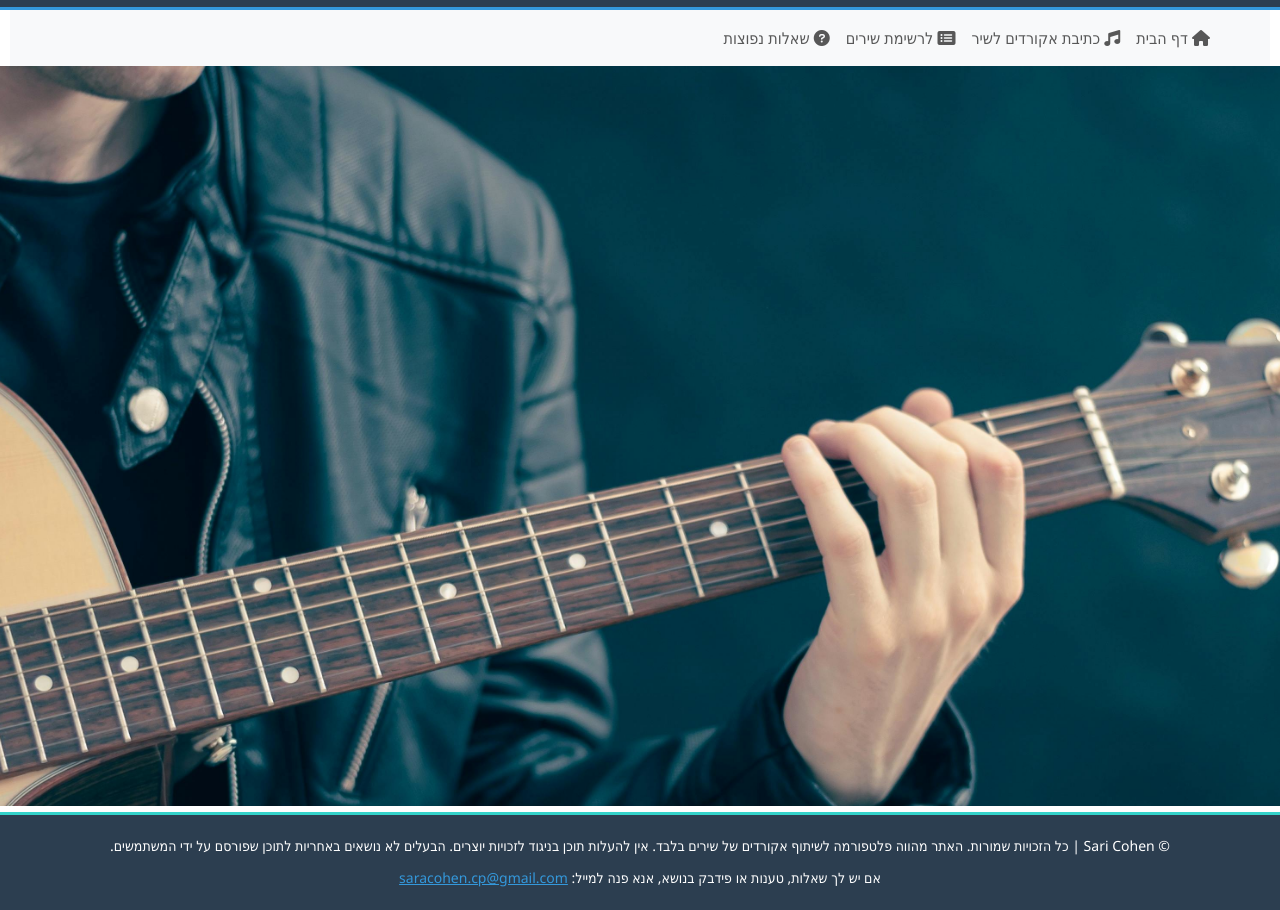
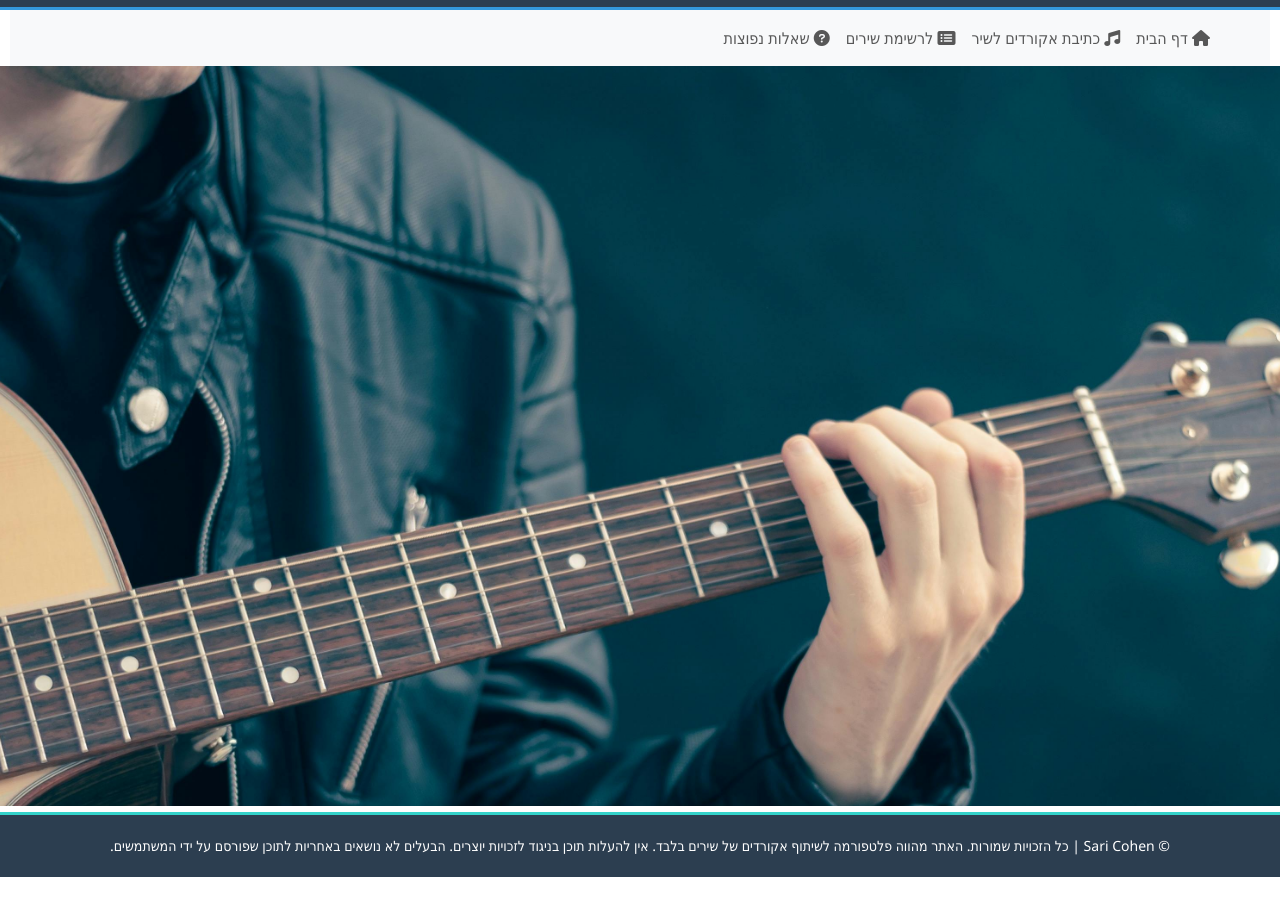
Before and after one commit to SariCohen2/Chord-editor-for-songs, a plain HTML site: page index.html in a window 1280 px wide. Shown: the part 83-993 px from the top of the page. After the commit the page ends 960 px from the top, so only its background shows below. Drawn offline with nearby package versions, Linux system fonts and the light colour scheme.

Commit message:
Update index.html
delete mail address

```diff
--- a/index.html
+++ b/index.html
@@ -61,10 +61,10 @@
             © Sari Cohen | כל הזכויות שמורות. האתר מהווה פלטפורמה לשיתוף אקורדים של שירים בלבד.
             אין להעלות תוכן בניגוד לזכויות יוצרים. הבעלים לא נושאים באחריות לתוכן שפורסם על ידי המשתמשים.
         </div>
-        <div style="margin-top: 10px;">
+<!--         <div style="margin-top: 10px;">
             אם יש לך שאלות, טענות או פידבק בנושא, אנא פנה למייל:
             <a href="mailto:saracohen.cp@gmail.com" style="color: #3498db;">saracohen.cp@gmail.com</a>
-        </div>
+        </div> -->
     </footer>
 
 
```
